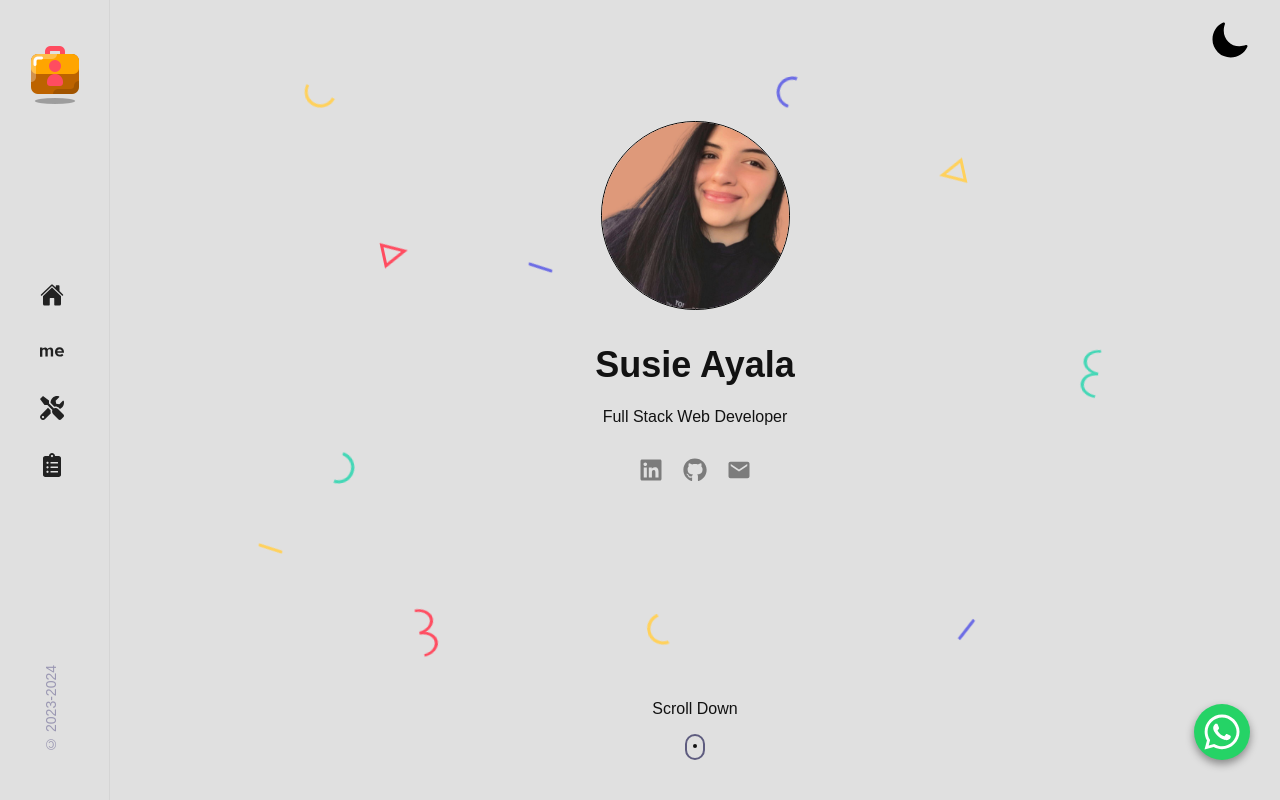
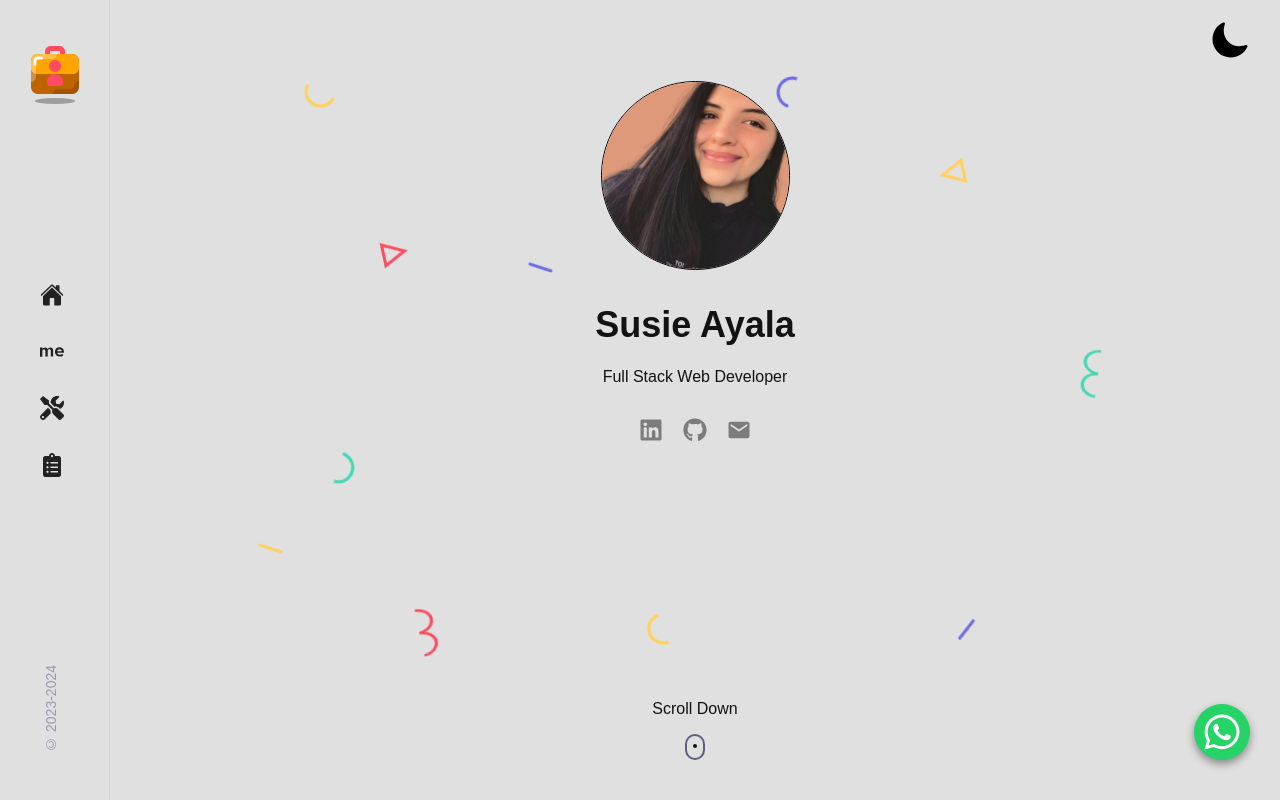
Before and after one commit to Shankar009378/portfoliof, a React (Vite) app: page / in a window 1280 px wide. Shown: the top 800 px of the page. Built offline with nearby package versions, Linux system fonts and the light colour scheme; grey boxes are pictures that could not be loaded.

Commit message:
Done Changes

```diff
--- a/src/components/home/home.css
+++ b/src/components/home/home.css
@@ -9,7 +9,7 @@
 .intro {
 	max-width: 540px;
 	text-align: center;
-	margin-bottom: 10rem;
+	margin-bottom: 15rem;
 }
 
 .home__img {
```
